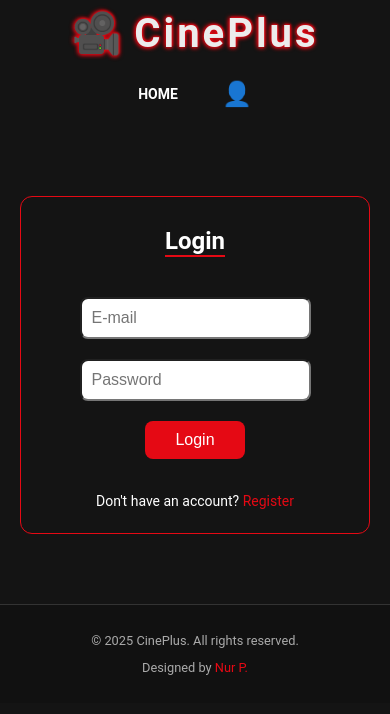
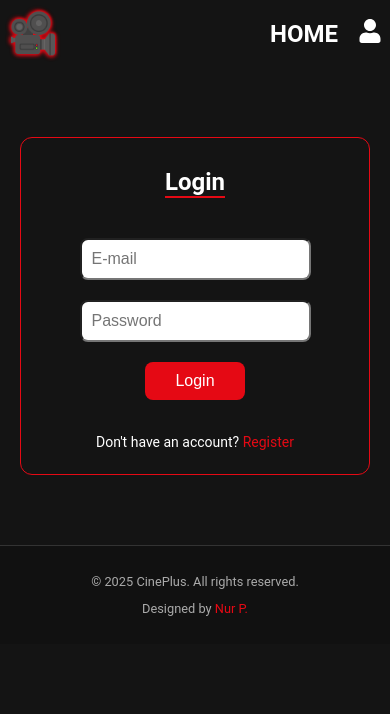
Before and after one commit to NurAleynaPektas/cine, a React (Vite) app: page /login in a window 390 px wide. Shown: the top 714 px of the page. Built offline with nearby package versions, Linux system fonts and the light colour scheme.

Commit message:
header css

```diff
--- a/src/App.css
+++ b/src/App.css
@@ -6,133 +6,7 @@ body {
   padding: 0;
 }
 
-.headerCine {
-  display: flex;
-  align-items: center;
-  justify-content: space-between;
-  padding: 20px;
-}
-
-/* Tablet ve altı için flex yönünü değiştir, üstte logo, altta menü */
-@media (max-width: 768px) {
-  .headerCine {
-    flex-direction: column;
-    gap: 15px;
-    padding: 15px 10px;
-  }
-  .headerLink {
-    width: 100%;
-    justify-content: center;
-    gap: 15px;
-    flex-wrap: wrap;
-  }
-}
-
-/* Telefon için daha kompakt */
-@media (max-width: 480px) {
-  .headerCine {
-    padding: 10px 8px;
-  }
-
-  .logo {
-    font-size: 28px;
-    letter-spacing: 2px;
-  }
-
-  .headerLink {
-    gap: 10px;
-  }
-
-  .navItem {
-    font-size: 14px;
-    padding: 6px 8px;
-  }
-
-  .navItem.active {
-    font-size: 16px;
-  }
-
-  .headerLink a:hover {
-    font-size: 16px;
-  }
-}
-
-/* Logo */
-.logo {
-  display: flex;
-  align-items: center;
-  gap: 10px;
-  font-size: 40px;
-  font-weight: bold;
-  color: #ececec;
-  letter-spacing: 3px;
-  text-shadow: 1px 1px 4px rgba(229, 9, 20, 0.8),
-    -1px 1px 4px rgba(229, 9, 20, 0.8), 1px -1px 2px rgba(229, 9, 20, 0.8),
-    -1px -1px 4px rgba(229, 9, 20, 0.8);
-}
-.logoText {
-  text-decoration: none;
-  color: inherit;
-  display: inline-block;
-}
-
-.headerIcon {
-  font-size: 30px;
-}
-
-.headerLink {
-  display: flex;
-  gap: 20px;
-  align-items: center;
-}
-
-.headerLink a {
-  text-decoration: none;
-  color: #fff;
-  font-weight: bold;
-}
-
-.headerLink a:hover {
-  font-size: 22px;
-}
-
-.navItem {
-  text-decoration: none;
-  color: #fff;
-  font-weight: bold;
-  transition: 0.5s;
-  padding: 8px 12px;
-  border-radius: 4px;
-}
-
-.navItem:hover {
-  opacity: 0.8;
-}
-
-.navItem.active {
-  color: #e50914;
-  font-size: 22px;
-  border-bottom: 2px solid #e50914;
-}
-
-@keyframes dropIn {
-  0% {
-    opacity: 0;
-    transform: translateY(-50px);
-  }
-  100% {
-    opacity: 1;
-    transform: translateY(0);
-  }
-}
-
-.letter {
-  display: inline-block;
-  opacity: 0;
-  animation: dropIn 0.5s ease forwards;
-}
-
-/*LOADER CSS*/
+/* LOADER */
 .spinner {
   border: 8px solid #f3f3f3;
   border-top: 8px solid #e50914;
@@ -150,8 +24,8 @@ body {
     transform: rotate(360deg);
   }
 }
-/*SCROLLUP CSS*/
 
+/* SCROLL-UP */
 @keyframes blink {
   0%,
   100% {
--- a/src/assets/pages/Header.jsx
+++ b/src/assets/pages/Header.jsx
@@ -1,6 +1,7 @@
 import { Link, NavLink, useNavigate } from "react-router-dom";
 import { useState, useEffect } from "react";
-
+import styles from "./Header.module.css";
+import { FaUser } from "react-icons/fa";
 export default function Header() {
   const navigate = useNavigate();
   const [token, setToken] = useState(localStorage.getItem("token"));
@@ -21,14 +22,14 @@ export default function Header() {
   };
 
   return (
-    <header className="headerCine">
-      <div className="logo">
+    <header className={styles.headerCine}>
+      <div className={styles.logo}>
         <span className="emoji">🎥</span>
-        <Link to="/" className="logoText">
+        <Link to="/" className={styles.logoText}>
           {"CinePlus".split("").map((char, index) => (
             <span
               key={index}
-              className="letter"
+              className={styles.letter}
               style={{ animationDelay: `${index * 0.1}s` }}
             >
               {char}
@@ -37,11 +38,12 @@ export default function Header() {
         </Link>
       </div>
 
-      <div className="headerLink">
+      <div className={styles.rightContainer}>
+        <div className={styles.headerLink}>
           <NavLink
             to="/"
             className={({ isActive }) =>
-            isActive ? "navItem active" : "navItem"
+              isActive ? `${styles.navItem} ${styles.active}` : styles.navItem
             }
           >
             HOME
@@ -52,7 +54,9 @@ export default function Header() {
               <NavLink
                 to="/catalog"
                 className={({ isActive }) =>
-                isActive ? "navItem active" : "navItem"
+                  isActive
+                    ? `${styles.navItem} ${styles.active}`
+                    : styles.navItem
                 }
               >
                 CATALOG
@@ -60,7 +64,9 @@ export default function Header() {
               <NavLink
                 to="/library"
                 className={({ isActive }) =>
-                isActive ? "navItem active" : "navItem"
+                  isActive
+                    ? `${styles.navItem} ${styles.active}`
+                    : styles.navItem
                 }
               >
                 LIBRARY
@@ -68,7 +74,7 @@ export default function Header() {
 
               <span
                 onClick={handleLogout}
-              className="navItem"
+                className={styles.navItem}
                 style={{
                   cursor: "pointer",
                   userSelect: "none",
@@ -83,14 +89,17 @@ export default function Header() {
                 LOGOUT
               </span>
             </>
-        ) : (
+          ) : null}
+        </div>
+
+        {/* Kullanıcı ikonu */}
+        {!token && (
           <span
-            className="navItem"
-            style={{ cursor: "pointer", fontSize: "24px" }}
+            className={styles.userIcon}
             onClick={() => navigate("/login")}
             title="Login/Register"
           >
-            👤
+            <FaUser color="white" size={24} />
           </span>
         )}
       </div>
--- /dev/null
+++ b/src/assets/pages/Header.module.css
@@ -0,0 +1,163 @@
+.headerCine {
+  display: flex;
+  align-items: center;
+  justify-content: space-between;
+  padding: 20px;
+  position: relative;
+}
+
+.logo {
+  display: flex;
+  align-items: center;
+  gap: 10px;
+  font-size: 40px;
+  font-weight: bold;
+  color: #ececec;
+  letter-spacing: 3px;
+  text-shadow: 1px 1px 4px rgba(229, 9, 20, 0.8),
+    -1px 1px 4px rgba(229, 9, 20, 0.8), 1px -1px 2px rgba(229, 9, 20, 0.8),
+    -1px -1px 4px rgba(229, 9, 20, 0.8);
+}
+
+.logoText {
+  text-decoration: none;
+  color: inherit;
+  display: inline-block;
+}
+
+.headerLink {
+  display: flex;
+  gap: 20px;
+  align-items: center;
+}
+
+.navItem {
+  text-decoration: none;
+  color: #fff;
+  font-weight: bold;
+  transition: 0.5s;
+  padding: 8px 12px;
+  border-radius: 4px;
+  cursor: pointer;
+}
+
+.navItem:hover {
+  opacity: 0.8;
+}
+
+.active {
+  color: #e50914;
+  font-size: 22px;
+  border-bottom: 2px solid #e50914;
+}
+
+.userIcon {
+  font-size: 24px;
+  cursor: pointer;
+}
+
+.letter {
+  display: inline-block;
+  opacity: 0;
+  animation: dropIn 0.5s ease forwards;
+}
+
+@keyframes dropIn {
+  0% {
+    opacity: 0;
+    transform: translateY(-50px);
+  }
+  100% {
+    opacity: 1;
+    transform: translateY(0);
+  }
+}
+
+/* Yeni container flex düzeni */
+.rightContainer {
+  display: flex;
+  align-items: center;
+  gap: 10px;
+}
+
+/* Responsive */
+
+@media (max-width: 768px) {
+  .headerCine {
+    flex-direction: row;
+    justify-content: space-between;
+    align-items: center;
+    padding: 10px 8px;
+  }
+
+  .logo {
+    justify-content: flex-start;
+    letter-spacing: 2px;
+  }
+
+  .logoText {
+    display: none;
+  }
+
+  .rightContainer {
+    display: flex;
+    align-items: center;
+    gap: 12px;
+  }
+
+  .headerLink {
+    display: flex;
+    gap: 10px;
+  }
+
+  .userIcon {
+    position: static;
+    font-size: 24px;
+  }
+
+  .navItem {
+    font-size: 14px;
+    padding: 6px 8px;
+  }
+
+  .active {
+    font-size: 16px;
+  }
+}
+
+@media (max-width: 480px) {
+  .headerCine {
+    flex-direction: row;
+    justify-content: space-between;
+    align-items: center;
+    padding: 10px 8px;
+  }
+
+  .logo {
+    justify-content: flex-start;
+    letter-spacing: 2px;
+  }
+
+  .logoText {
+    display: none;
+  }
+
+  .headerLink {
+    display: flex;
+    gap: 10px;
+  }
+
+  .userIcon {
+    position: static;
+    cursor: pointer;
+  }
+
+  .navItem {
+    font-size: 24px;
+    padding: 6px 8px;
+  }
+
+  .active {
+    font-size: 16px;
+  }
+}
```
Lines whose indentation alone changed are shown as unchanged.
